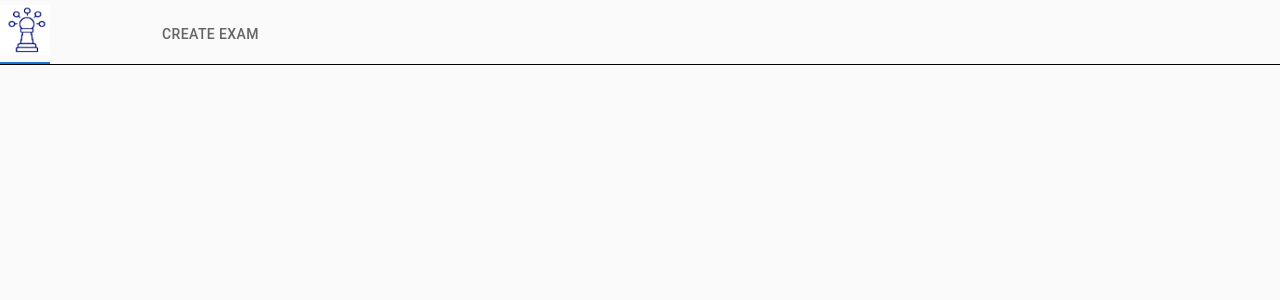
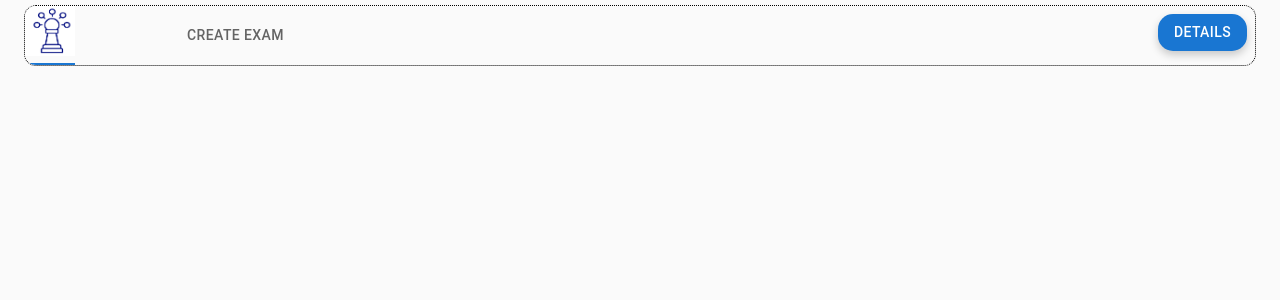
Before and after one commit to shreyasri258/Client, a React (Create React App) app: page /admin-dashboard in a window 1280 px wide. Shown: the top 300 px of the page. Built offline with nearby package versions, Linux system fonts and the light colour scheme.

Commit message:
Added Details popup

```diff
--- a/src/AdminDashboard.jsx
+++ b/src/AdminDashboard.jsx
@@ -6,13 +6,30 @@ import Button from "@mui/material/Button";
 import Typography from "@mui/material/Typography";
 import CreateExamPopup from "./components/CreateExamPopup";
 import { Link } from "react-router-dom";
-import Icon from '../src/images/Icon.png'
+import Icon from '../src/images/Icon.png';
+
+import Modal from '@mui/material/Modal';
+import Box from '@mui/material/Box';
+import IconButton from '@mui/material/IconButton';
+import CloseIcon from '@mui/icons-material/Close';
+import '../src/css/userDashboard.css';
 
 const AdminDashboard = () => {
   const [value, setValue] = useState(0);
   const [showCreateExamPopup, setShowCreateExamPopup] = useState(false);
   const [examData, setExamData] = useState([]);
+  const [open, setOpen] = useState(false);
+const [adminDetails, setAdminDetails] = useState({ name: '', email: '' });
 
+const handleOpenDetails = () => {
+  // Set the admin details here. This is just an example.
+  setAdminDetails({ name: 'John Doe', email: 'john.doe@example.com' });
+  setOpen(true);
+};
+
+const handleCloseDetails = () => {
+  setOpen(false);
+};
   // Retrieve exam data from local storage on component mount
   useEffect(() => {
     const storedData = JSON.parse(localStorage.getItem("examData")) || [];
@@ -73,10 +90,23 @@ const AdminDashboard = () => {
     const filteredPostedExams = postedExams.filter((_, i) => i !== index);
     localStorage.setItem("postedExams", JSON.stringify(filteredPostedExams));
   };
+  const style = {
+    position: 'absolute',
+    top: '50%',
+    left: '50%',
+    transform: 'translate(-50%, -50%)',
+    width:  400,
+    bgcolor: 'background.paper',
+    border: '2px solid #000',
+    boxShadow:  24,
+    p:  4,
+  };
 
 
   return (
+
     <Card>
+
       <Tabs
         value={value}
         onChange={handleChange}
@@ -86,7 +116,13 @@ const AdminDashboard = () => {
           top: 5,
           left: 0,
           right: 0,
-          borderBottom: "0.2px solid black",
+          marginLeft:3,
+          marginRight:3,
+          border: "0.29px solid black",
+          borderStyle:"dotted",
+          borderRadius:3
+
+
         }}
         aria-label="tabs example"
       >
@@ -103,11 +139,53 @@ const AdminDashboard = () => {
           onClick={handleCreateExamClick}
         />
         {/* Add other tabs as needed */}
+        <Button onClick={handleOpenDetails}
+          variant="contained"
+          color="primary"
+          sx={{
+            position: "absolute",
+            top: 0,
+            right: 0,
+            margin: 1, // Adjust margin as needed
+            borderRadius: "15px",
+            boxShadow: '0  4px  8px rgba(0,  0,  0,  0.2)'
+          }}
+        >
+          Details
+        </Button>
+        <Modal
+  open={open}
+  onClose={handleCloseDetails}
+  aria-labelledby="admin-details-modal"
+  aria-describedby="admin-details-description"
+>
+  <Box sx={style}>
+    <Typography id="admin-details-modal" variant="h6" component="h2">
+      Admin Details
+    </Typography>
+    <Typography id="admin-details-description" sx={{ mt:  2 }}>
+      Name: {adminDetails.name} <br />
+      Email: {adminDetails.email}
+    </Typography>
+    <IconButton
+    aria-label="close"
+    onClick={handleCloseDetails}
+    sx={{
+      position: 'absolute',
+      right:  8,
+      top:  8,
+      color: (theme) => theme.palette.grey[500],
+    }}
+  >
+    <CloseIcon />
+  </IconButton>
+  </Box>
+</Modal>
       </Tabs>
 
       <div style={{ position: "fixed", top: "calc(5rem + 10px)", left: 0, right: 0, overflowY: "auto", height: "calc(100% - 5rem - 10px)" }}>
         {examData.map((exam, index) => (
-          <Card key={index} sx={{ padding: 2, marginTop: 2 , position: "relative" }}>
+          <Card key={index} sx={{ padding: 2, marginTop: 2,marginLeft:4,marginRight:4 , position: "relative" }}>
             <Typography variant="h6" gutterBottom>
               {exam.examTitle}
             </Typography>
@@ -128,6 +206,7 @@ const AdminDashboard = () => {
                 </Button>
               )}
             </div>
+
           </Card>
         ))}
       </div>
--- a/src/StudentDashboard.jsx
+++ b/src/StudentDashboard.jsx
@@ -8,9 +8,31 @@ import { styled } from "@mui/system";
 import '../src/css/userDashboard.css'; // Import the stylesheet
 import Icon from './images/Icon.png';
 
+
+import Modal from '@mui/material/Modal';
+import Box from '@mui/material/Box';
+import IconButton from '@mui/material/IconButton';
+import CloseIcon from '@mui/icons-material/Close';
 const UserDashboard = () => {
   const [value, setValue] = useState(0);
   const [examData, setExamData] = useState([]);
+  const [open, setOpen] = useState(false);
+  const [adminDetails, setAdminDetails] = useState({ name: '', email: '' });
+
+  const handleOpenDetails = () => {
+    // Set the admin details here. This is just an example.
+    setAdminDetails({ name: 'John Doe', email: 'john.doe@example.com' });
+    setOpen(true);
+  };
+
+  const handleCloseDetails = () => {
+    setOpen(false);
+  };
+    // Retrieve exam data from local storage on component mount
+    useEffect(() => {
+      const storedData = JSON.parse(localStorage.getItem("examData")) || [];
+      setExamData(storedData);
+    }, []);
 
   useEffect(() => {
     const storedPostedExams = JSON.parse(localStorage.getItem("postedExams")) || [];
@@ -23,6 +45,17 @@ const UserDashboard = () => {
 
   const handleStartExam = (exam) => {
     window.location.href = `/instructions?title=${encodeURIComponent(exam.examTitle)}&duration=${encodeURIComponent(exam.examDuration)}&url=${encodeURIComponent(exam.googleFormLink)}`;
+  };
+  const style = {
+    position: 'absolute',
+    top: '50%',
+    left: '50%',
+    transform: 'translate(-50%, -50%)',
+    width:  400,
+    bgcolor: 'background.paper',
+    border: '2px solid #000',
+    boxShadow:  24,
+    p:  4,
   };
 
   return (
@@ -46,6 +79,48 @@ const UserDashboard = () => {
           className="dashboard-tab"
           label="Results"
         />
+                <Button onClick={handleOpenDetails}
+          variant="contained"
+          color="primary"
+          sx={{
+            position: "absolute",
+            top: 0,
+            right: 0,
+            margin: 1, // Adjust margin as needed
+            borderRadius: "15px",
+            boxShadow: '0  4px  8px rgba(0,  0,  0,  0.2)'
+          }}
+        >
+          Details
+        </Button>
+        <Modal
+  open={open}
+  onClose={handleCloseDetails}
+  aria-labelledby="admin-details-modal"
+  aria-describedby="admin-details-description"
+>
+  <Box sx={style}>
+    <Typography id="admin-details-modal" variant="h6" component="h2">
+      Admin Details
+    </Typography>
+    <Typography id="admin-details-description" sx={{ mt:  2 }}>
+      Name: {adminDetails.name} <br />
+      Email: {adminDetails.email}
+    </Typography>
+    <IconButton
+    aria-label="close"
+    onClick={handleCloseDetails}
+    sx={{
+      position: 'absolute',
+      right:  8,
+      top:  8,
+      color: (theme) => theme.palette.grey[500],
+    }}
+  >
+    <CloseIcon />
+  </IconButton>
+  </Box>
+</Modal>
       </Tabs>
 
       <div className="dashboard-content">
--- a/src/components/navbar/Navbar.jsx
+++ b/src/components/navbar/Navbar.jsx
@@ -14,12 +14,7 @@ const NavLinks = () => (
 		<p>
 		<Link to="/role-selection">Login</Link> {/* Replace <a> with <Link> */}
 		</p>
-		<p>
-			<a href="/">Pricing</a>
-		</p>
-		<p>
-			<a href="/">Contact Us</a>
-		</p>
+
 
 	</React.Fragment>
 );
--- a/src/components/navbar/navbar.css
+++ b/src/components/navbar/navbar.css
@@ -2,7 +2,7 @@
 	display: flex;
 	justify-content: space-between;
 	align-items: center;
-	padding: 0.8rem 3rem;
+	padding: 0.8rem 1rem;
 	font-family: var(--font-family);
 	position: fixed;
 	top: 0;
@@ -14,11 +14,11 @@
 }
 
 .landing-navbar .landing-navbar-links {
-	gap: 10rem;
+	gap: 8em;
 	display: flex;
 	font-weight: 500;
 	font-size: 1.1rem;
-	margin: 0 4rem;
+	margin: 0 12rem;
 }
 
 .landing-navbar .landing-navbar-links p {
@@ -31,5 +31,6 @@
 }
 
 .landing-navbar-logo img {
-	width: 65%;
+	width: 80%;
+	height: auto;
 }
--- a/src/css/TeacherLogin.css
+++ b/src/css/TeacherLogin.css
@@ -1,5 +1,6 @@
 .user-login .logo img {
 	width: 8rem;
+	background-color: #bab7b750;
 }
 
 .user-login {
```
